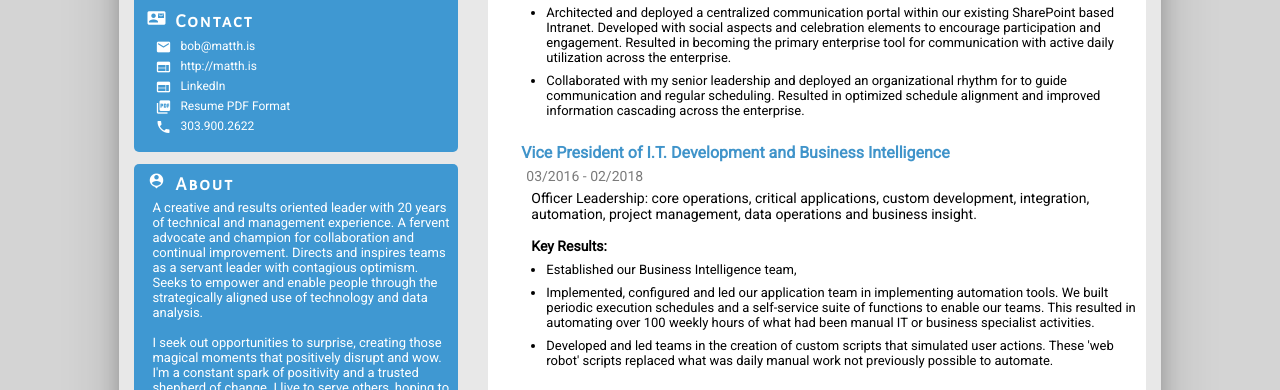
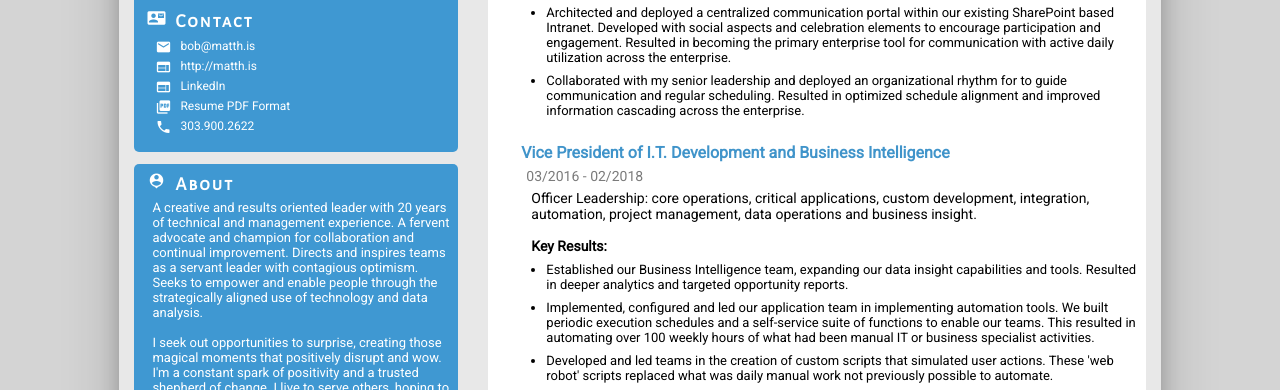
Before and after one commit to bomat/matthis-site, a plain HTML site: page index.html in a window 1280 px wide. Shown: the part 365-755 px from the top of the page. Drawn offline with Linux system fonts and the light colour scheme.

Commit message:
small change

```diff
--- a/index.html
+++ b/index.html
@@ -306,7 +306,7 @@
             <b>Key Results:</b>
           </p>
           <ul class='itemKeyResults'>
-            <li>Established our Business Intelligence team, </li>
+            <li>Established our Business Intelligence team, expanding our data insight capabilities and tools.  Resulted in deeper analytics and targeted opportunity reports.</li>
             <li>Implemented, configured and led our application team in implementing automation tools.  We built periodic execution schedules and a self-service suite of functions to enable our teams.  This resulted in automating over 100 weekly hours of what had been manual IT or business specialist activities.</li>
             <li>Developed and led teams in the creation of custom scripts that simulated user actions.  These 'web robot' scripts replaced what was daily manual work not previously possible to automate.</li>
           </ul>
```
